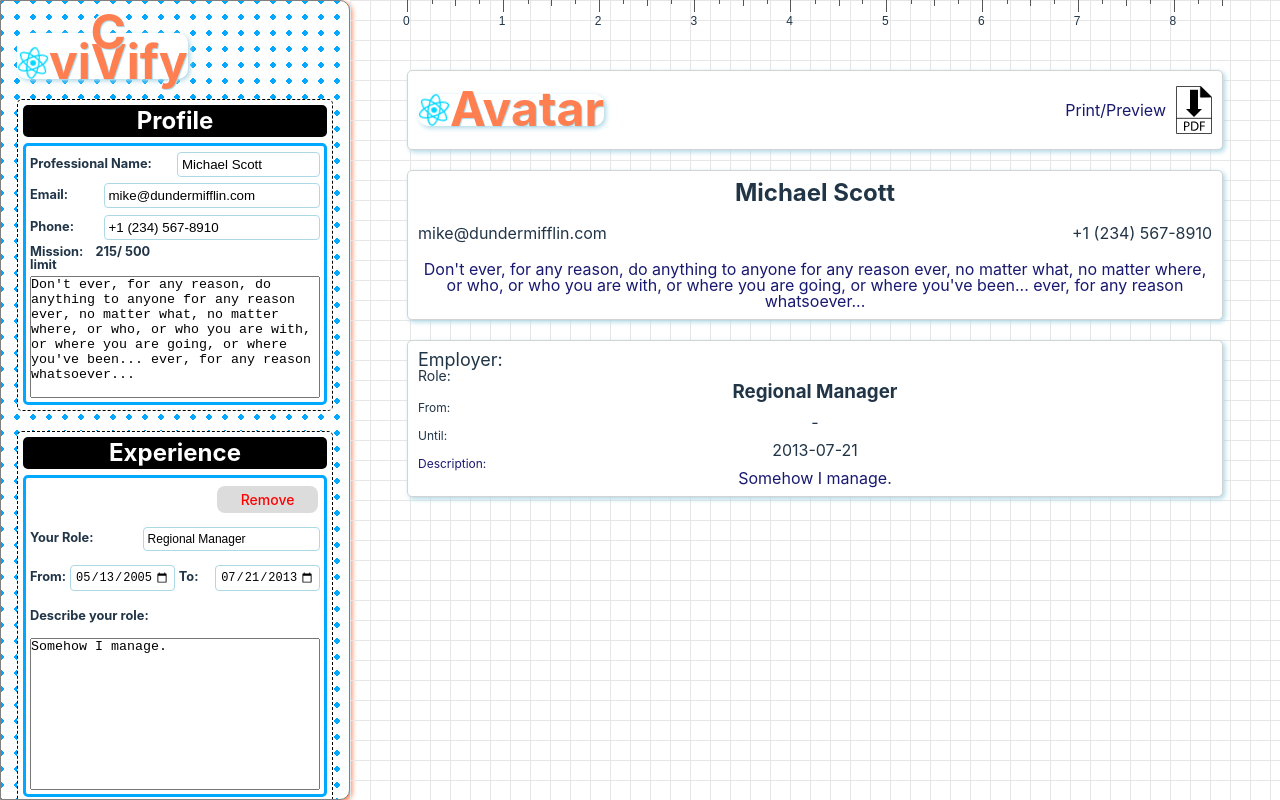
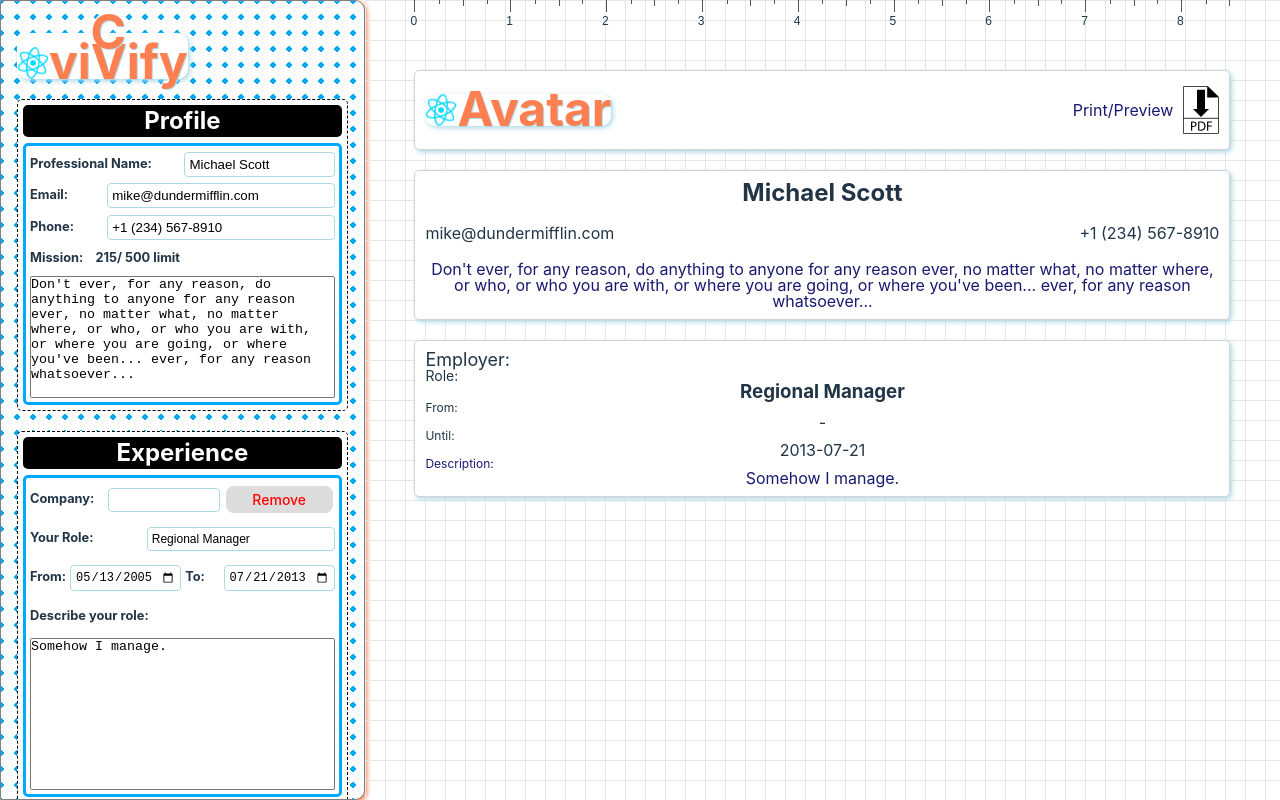
Before and after one commit to dtKinger/cvivify-react, a React (Vite) app: page / in a window 1280 px wide. Built offline with nearby package versions, Linux system fonts and the light colour scheme.

Commit message:
Add company to the experience inputs and style it

```diff
--- a/src/components/SidebarSection.jsx
+++ b/src/components/SidebarSection.jsx
@@ -29,6 +29,8 @@
         <button className="btn delete-btn" onClick={handleRemoveInput}>
           Remove
         </button>
+        <label className="form-label form-label__company" htmlFor={companyId}>Company: </label>
+        <input className="form-input form-input__company" type="text" />
         <label className="form-label form-label__job-title" htmlFor={jobId}>
           Your Role:
         </label>
--- a/src/styles/Sidebar.css
+++ b/src/styles/Sidebar.css
@@ -56,6 +56,16 @@
 
 .form-input{
   font-size: 12px;
+}
+
+.form-label__company{
+  grid-column: 1 / 3;
+  grid-row: 1 / 2;
+}
+
+.form-input__company{
+  grid-column: 3 / 6;
+  grid-row: 1 / 2;
 }
 
 .form-label__job-title{
```
